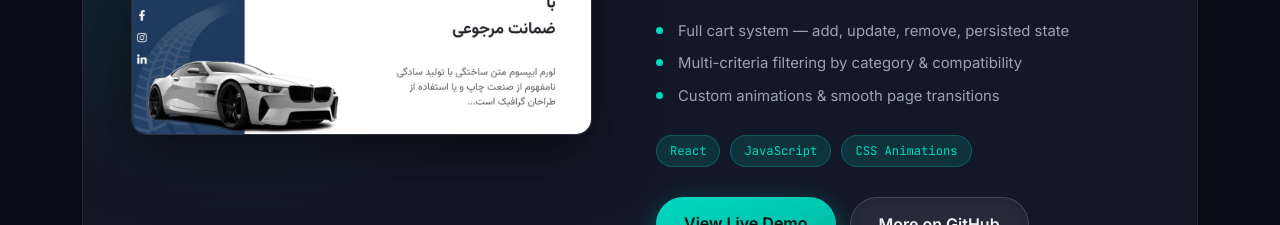
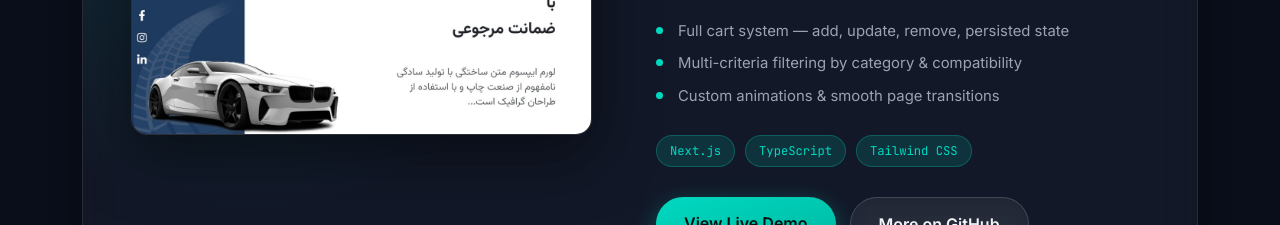
Before and after one commit to Amirksr/portfolio, a Next.js app: page / in a window 1280 px wide. Shown: the part 2880-3105 px from the top of the page. Built offline with nearby package versions, Linux system fonts and the light colour scheme.

Commit message:
Update techTags and project details for DriveKit

```diff
--- a/src/components/Project.tsx
+++ b/src/components/Project.tsx
@@ -5,7 +5,7 @@ import { motion } from "framer-motion";
 import { useLang } from "@/lib/LangContext";
 import Reveal from "./Reveal";
 
-const techTags = ["React", "JavaScript", "CSS Animations"];
+const techTags = ["Next.js", "TypeScript", "Tailwind CSS"];
 
 export default function Project() {
   const { t, lang } = useLang();
@@ -49,7 +49,7 @@ export default function Project() {
               >
                 <Image
                   src="/drivekit-screenshot.jpg"
-                  alt="DriveKit auto parts storefront homepage"
+                  alt="DriveKit auto parts e-commerce platform built with Next.js and TypeScript"
                   width={1200}
                   height={572}
                   className="block w-full"
@@ -100,7 +100,7 @@ export default function Project() {
 
               <div className="flex flex-wrap gap-3.5">
                 <a
-                  href="https://github.com/Amirksr/DriveKit1"
+                  href="https://drive-kit1.vercel.app"
                   target="_blank"
                   rel="noopener noreferrer"
                   className="rounded-full bg-gradient-to-br from-accent to-[#00b8a3] px-7 py-3.5 text-center font-semibold text-[#061212] shadow-[0_8px_24px_rgba(0,217,192,0.35)] transition-transform hover:-translate-y-0.5"
```
